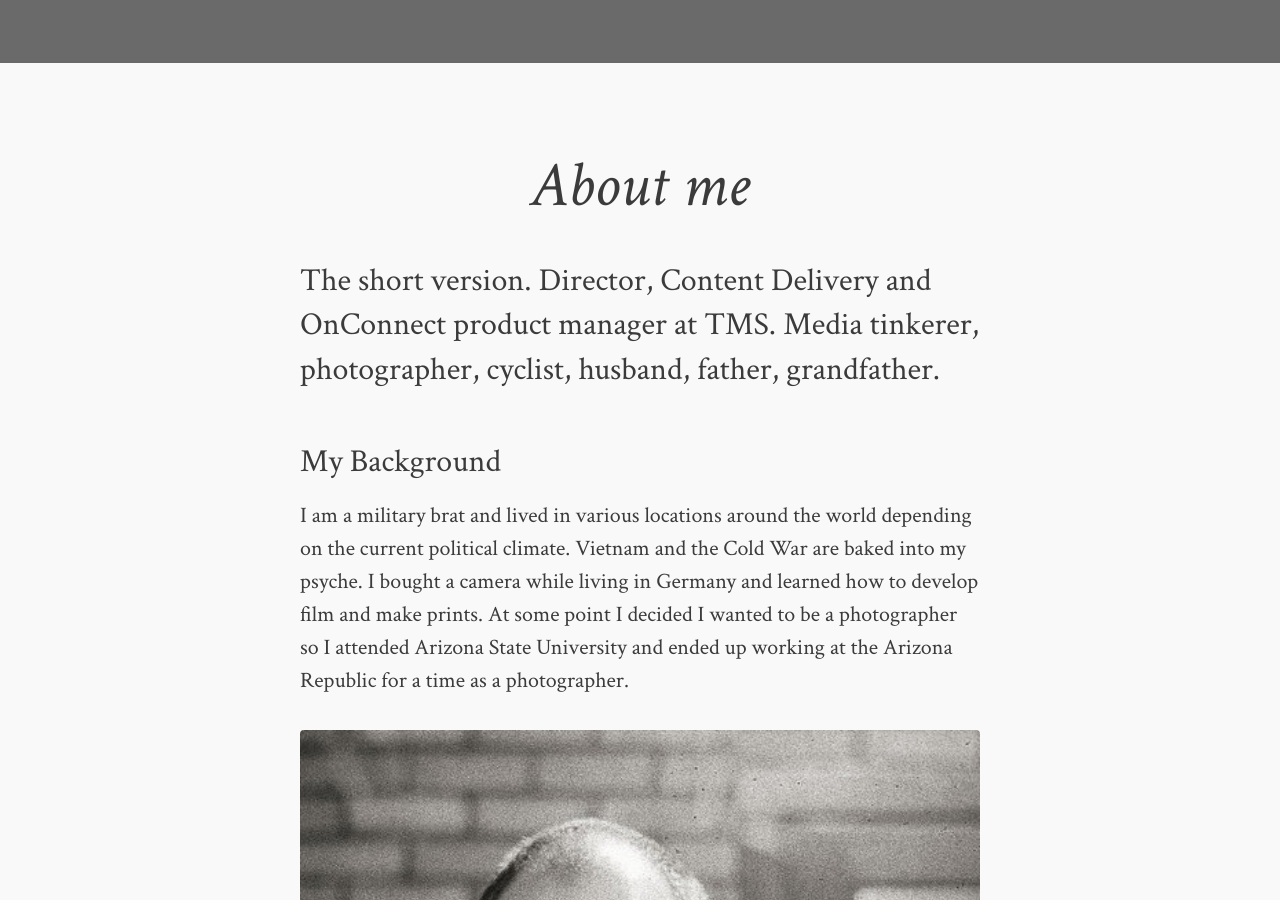
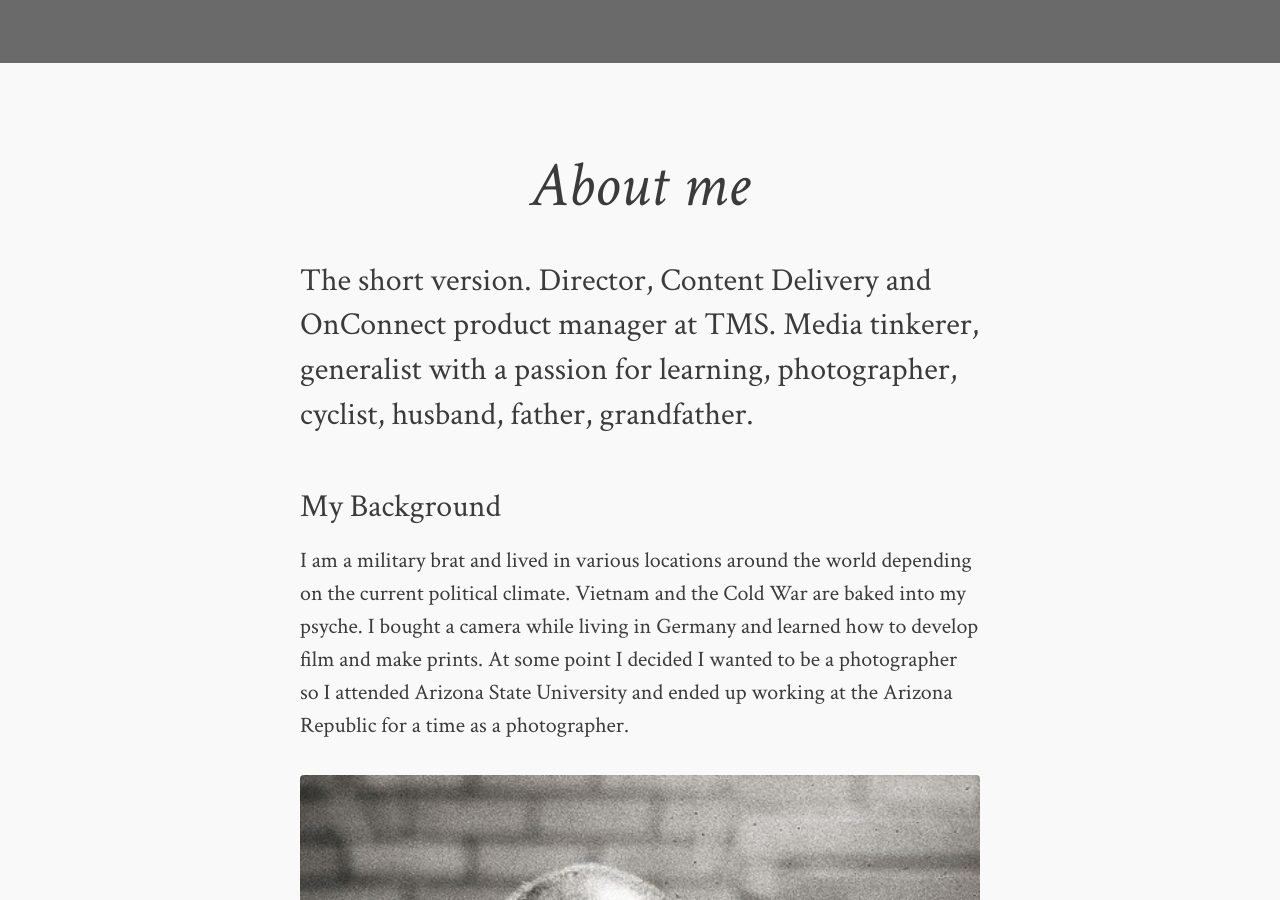
Before and after one commit to fioritto/fioritto_us, a Jekyll site: the page built from about.md, in a window 1280 px wide and 900 px high, scrolled down 487 px. Built offline with Jekyll 4.4.1, drawn with Linux system fonts in a browser that asks for light colours; comment, search, counter and statistics services are not loaded; some of the changed text lies outside the part shown.

Commit message:
Fixed typo, added line in about me file.

```diff
--- a/about.md
+++ b/about.md
@@ -4,7 +4,7 @@ permalink: /about/index.html
 image:
   feature: triple-exposure-2
 title: About me
-description: The short version. Director, Content Delivery and OnConnect product manager at TMS. Media tinkerer, photographer, cyclist, husband, father, grandfather.
+description: The short version. Director, Content Delivery and OnConnect product manager at TMS. Media tinkerer, generalist with a passion for learning, photographer, cyclist, husband, father, grandfather.
 tags: [Michael Fioritto, product management, photo history, cycling]
 ---
 
```
Also changed, not shown: other parts of about.md (+1 -1 lines), 2 other files.
